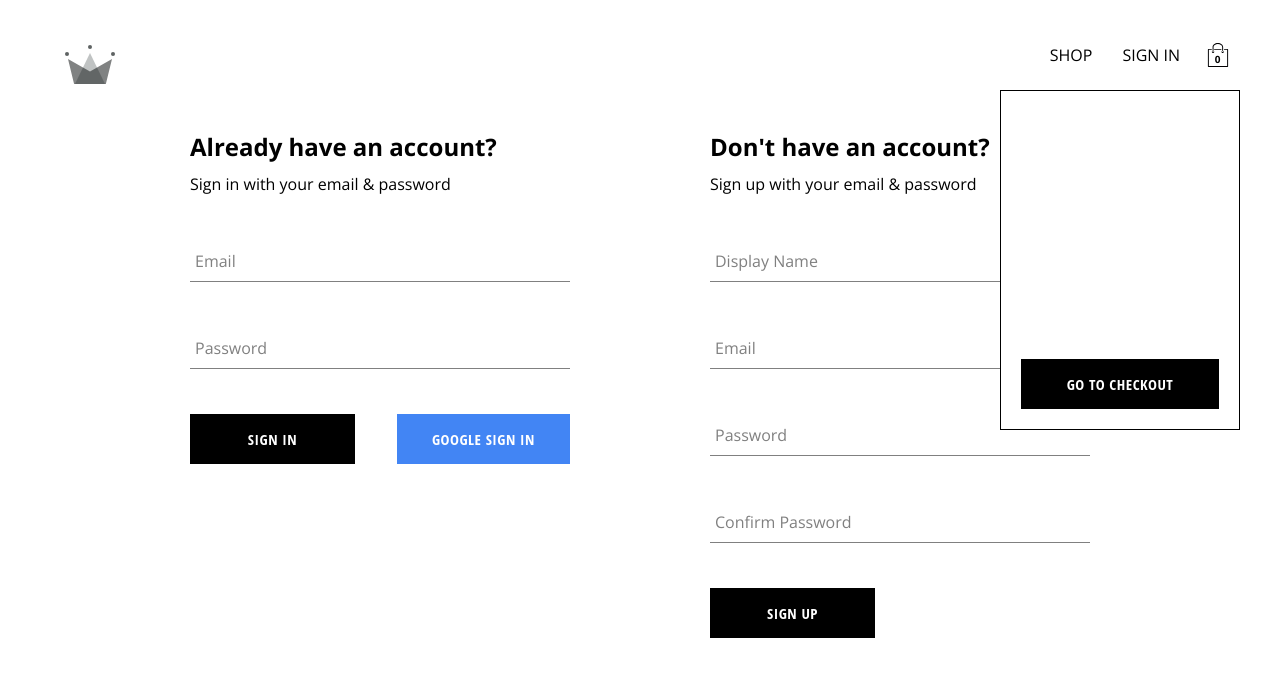
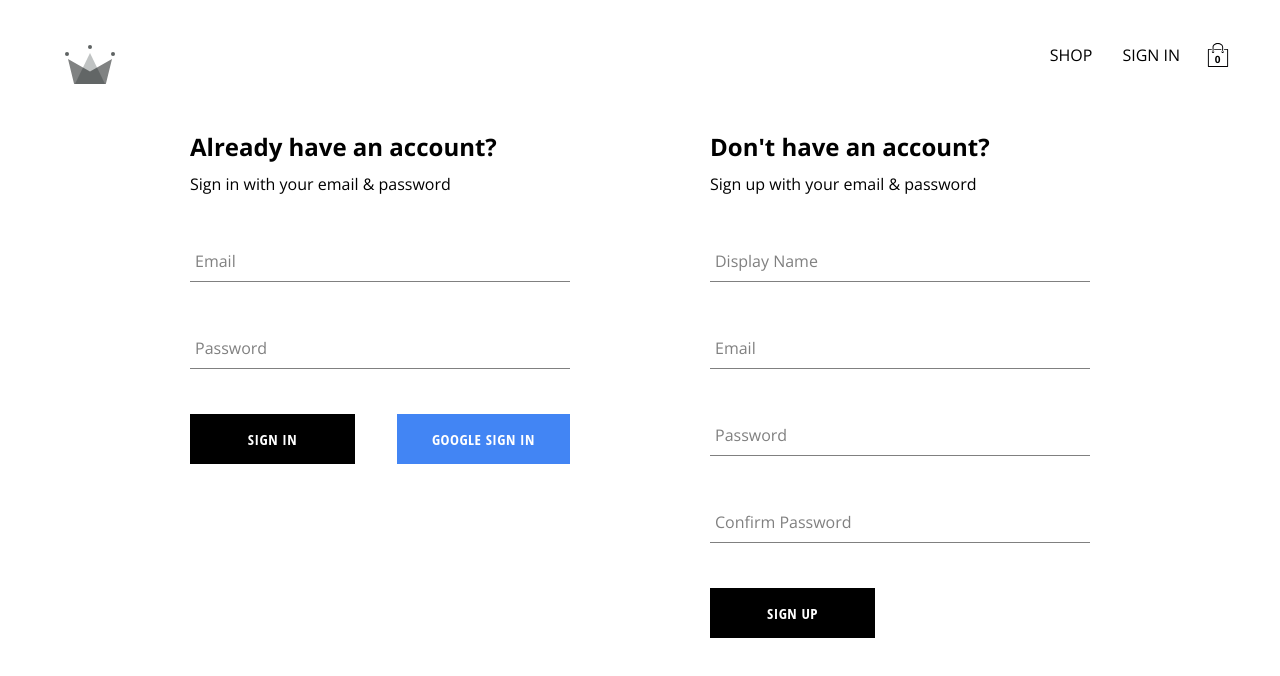
Before and after one commit to Chiewy23/crwn-clothing, a React (Create React App) app: page /auth in a window 1280 px wide. Shown: the top 676 px of the page. Built offline with nearby package versions, Linux system fonts and the light colour scheme; no server answers.

Commit message:
Using CartContext inside Navigation.

```diff
--- a/src/routes/navigation/navigation.component.jsx
+++ b/src/routes/navigation/navigation.component.jsx
@@ -2,6 +2,7 @@ import { Fragment, useContext } from "react";
 import { Outlet, Link } from "react-router-dom";
 import { ReactComponent as CrwnLogo } from "../../assets/crown.svg";
 import { UserContext } from "../../contexts/user.context";
+import { CartContext } from "../../contexts/cart.context";
 import { signOutUser } from "../../utilities/firebase/firebase.utils";
 
 import CartIcon from "../../components/cart-icon/cart-icon.component";
@@ -11,6 +12,7 @@ import "./navigation.styles.scss";
 
 const Navigation = () => {
     const { currentUser } = useContext(UserContext);
+    const { isCartOpen } = useContext(CartContext);
 
     return (
         <Fragment>
@@ -29,7 +31,9 @@ const Navigation = () => {
                     }
                     <CartIcon />
                 </div>
-                <CartDropdown />
+                {
+                    isCartOpen && <CartDropdown />
+                }
             </div>
             <Outlet />
         </Fragment>
```
